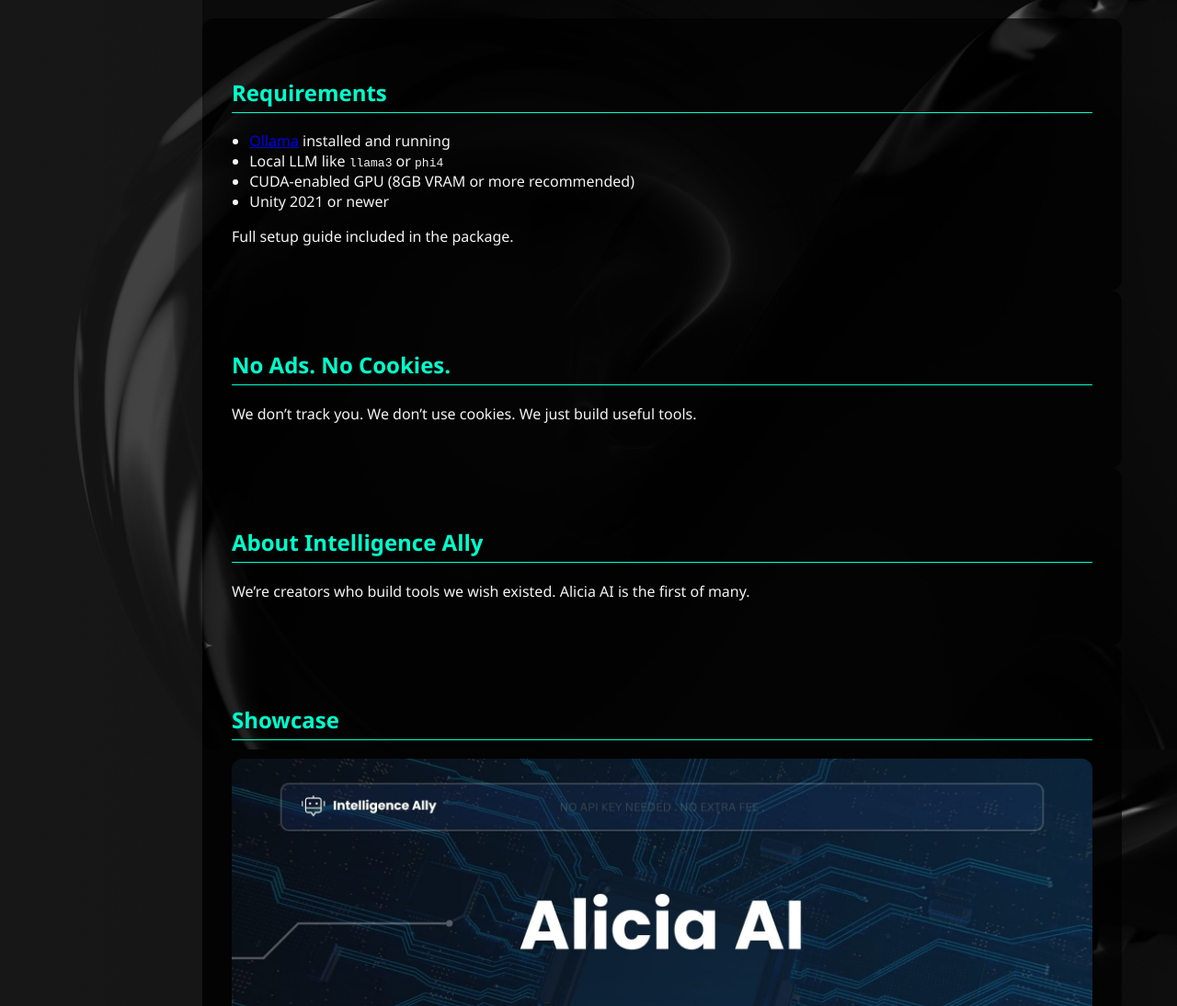
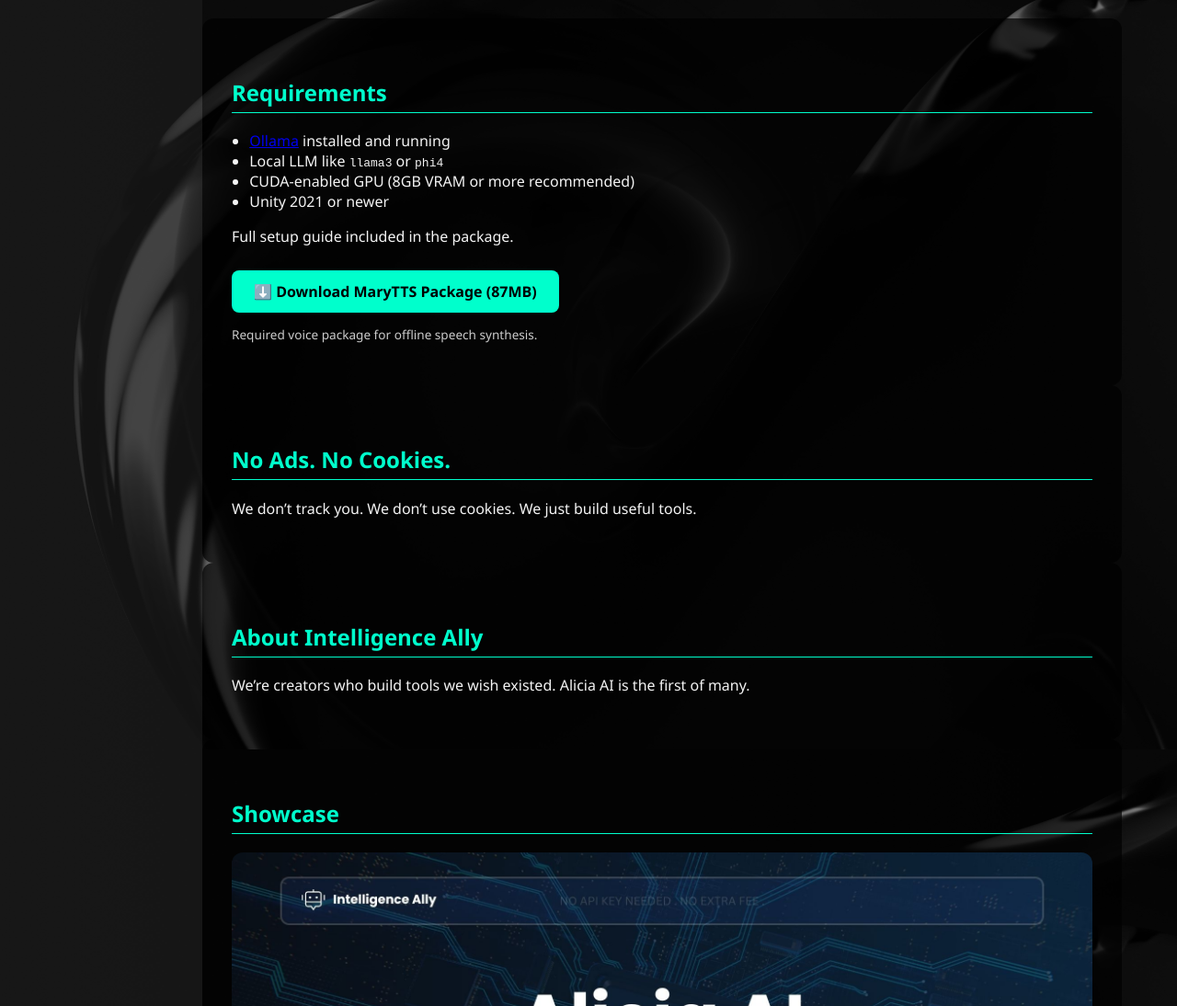
Before and after one commit to jfkrzy99/Alicia-AI, a plain HTML site: page index.html in a window 1280 px wide. Shown: the part 1233-2327 px from the top of the page at 92% size. Drawn offline with Linux system fonts and the light colour scheme.

Commit message:
Add files via upload

```diff
--- a/index.html
+++ b/index.html
@@ -303,6 +303,17 @@
             <li>Unity 2021 or newer</li>
         </ul>
         <p>Full setup guide included in the package.</p>
+
+        <a class="button"
+           href="https://github.com/jfkrzy99/Alicia-AI/releases/download/marytts-v1/MaryTTS.zip"
+           download
+           target="_blank"
+           rel="noopener noreferrer">
+            ⬇️ Download MaryTTS Package (87MB)
+        </a>
+        <p style="font-size: 0.85rem; color: #ccc; margin-top: 0.25rem;">
+            Required voice package for offline speech synthesis.
+        </p>
     </section>
 
     <section class="section content">
```
Lines whose indentation alone changed are shown as unchanged.
